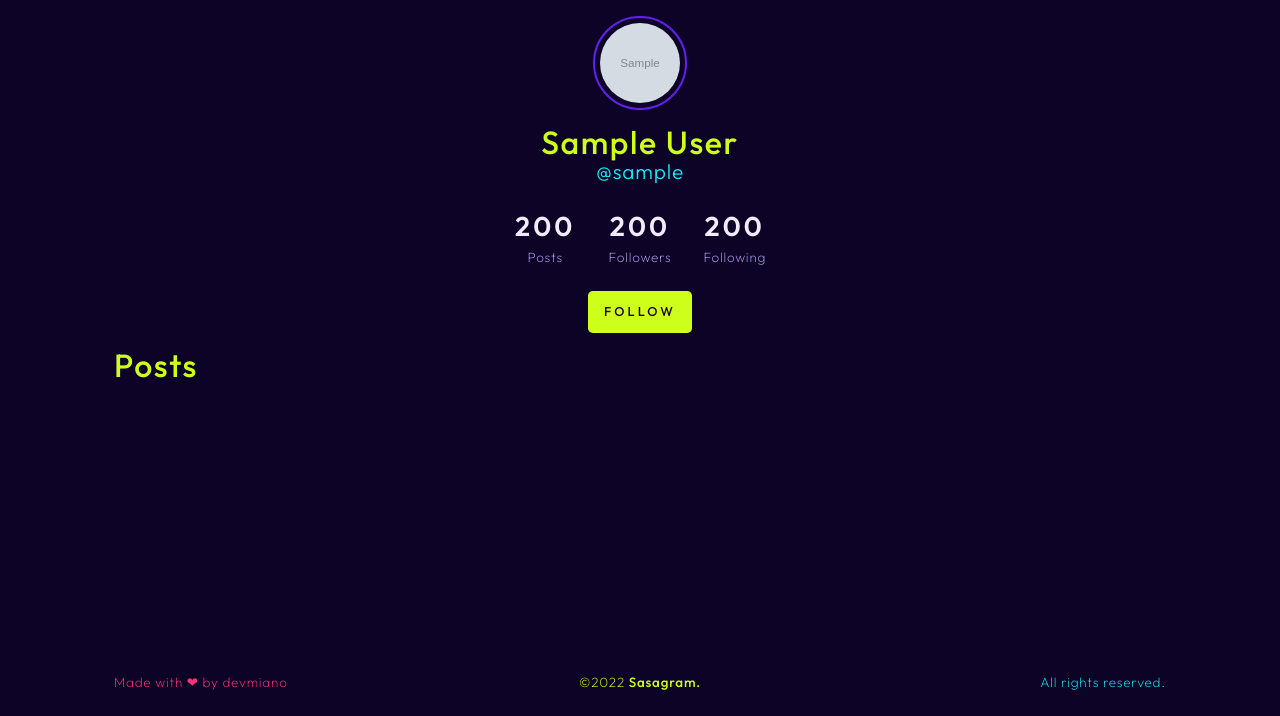
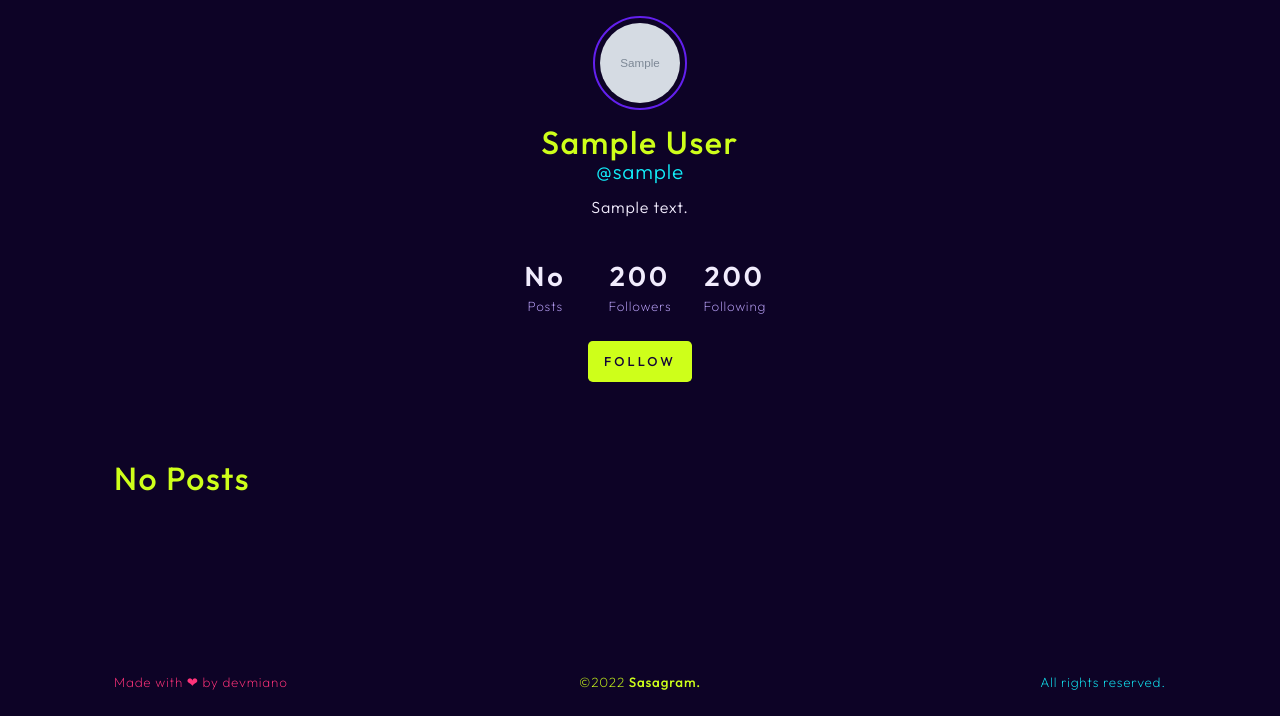
Before and after one commit to devmiano/sasagram, a Django app: a page that uses gram/templates/gram/profile/profile.html in a window 1280 px wide. Shown: the part 84-800 px from the top of the page. Run offline with Django 4.2, Linux system fonts and the light colour scheme; a user stored in the database is signed in; tables that the repository leaves empty hold one stand-in row (values such as "Sample post"); grey boxes marked "Sample" are stand-in pictures; some web fonts are replaced.

Commit message:
added and styled the profile posts content

```diff
--- a/gram/static/gram/css/global.css
+++ b/gram/static/gram/css/global.css
@@ -1019,6 +1019,15 @@
   margin-top: -0.8rem;
 }
 
+#profile .banner .info .bio {
+  font-size: 1rem;
+  font-weight: 300;
+  font-family: "Outfit", sans-serif;
+  letter-spacing: 0.05rem;
+  color: #F1ECFD;
+  margin: 0.8rem 0;
+}
+
 #profile .banner .stats {
   gap: 2rem;
   margin: 1.5rem 0;
@@ -1074,3 +1083,33 @@
   color: #12ECF8;
   background: #FF337A;
 }
+
+#profile .grams {
+  padding: 4rem 0;
+}
+
+#profile .grams .gram {
+  width: 100%;
+  gap: 0.5rem;
+  display: grid;
+  grid-auto-rows: 1fr;
+  grid-template-columns: repeat(3, minmax(0, 1fr));
+}
+
+#profile .grams .gram .link {
+  width: 100%;
+  height: 320px;
+  text-decoration: none;
+}
+
+#profile .grams .gram .link .photo {
+  width: 100%;
+  height: 100%;
+  background-size: cover;
+  background-repeat: no-repeat;
+  background-attachment: fixed;
+  background-position: center center;
+  overflow: hidden;
+  object-fit: cover;
+  border-radius: 0.4rem;
+}
--- a/gram/static/gram/sass/partials/_profile.scss
+++ b/gram/static/gram/sass/partials/_profile.scss
@@ -38,6 +38,12 @@
 				color: $sasa-200;
 				margin-top: -0.8rem;
 			}
+
+			.bio {
+				@include text;
+				color: $ash-100;
+				margin: 0.8rem 0;
+			}
 		}
 
 		.stats {
@@ -52,7 +58,6 @@
 					color: $ash-100;
 					font-weight: 600;
 					@include subtitle;
-
 				}
 
 				.text {
@@ -63,11 +68,35 @@
 		}
 
 		.cta {
-
 			.btn {
 				align-items: center;
 				@include btn;
 			}
 		}
 	}
+
+	.grams {
+		padding: 4rem 0;
+
+		.gram {
+			width: 100%;
+			gap: 0.5rem;
+			@include grid-three;
+
+			.link {
+				width: 100%;
+				height: 320px;
+				@include link;
+
+				.photo {
+					width: 100%;
+					height: 100%;
+					@include image;
+					overflow: hidden;
+					object-fit: cover;
+					border-radius: 0.4rem;
 				}
+			}
+		}
+	}
+}
--- a/gram/templates/gram/profile/profile.html
+++ b/gram/templates/gram/profile/profile.html
@@ -11,13 +11,24 @@
 				/>
 			</div>
 			<div class="info">
-				<h5 class="title">{{user_profile.firstname}} {{user_profile.lastname}}</h5>
+				<h5 class="title">
+					{{user_profile.firstname}} {{user_profile.lastname}}
+				</h5>
 				<p class="username">@{{user_profile.user.username}}</p>
+				<p class="bio">{{user_profile.bio}}</p>
 			</div>
 			<div class="stats">
 				<div class="stat">
-					<p class="count">200</p>
+					{% if total_grams == 0 %}
+					<p class="count">No</p>
 					<p class="text">Posts</p>
+					{% elif total_grams == 1 %}
+					<p class="count">{{total_grams}}</p>
+					<p class="text">Post</p>
+					{% else %}
+					<p class="count">{{total_grams}}</p>
+					<p class="text">Posts</p>
+					{% endif %}
 				</div>
 				<div class="stat">
 					<p class="count">200</p>
@@ -32,8 +43,18 @@
 				<button class="btn">Follow</button>
 			</div>
 		</div>
-		<div class="content">
-			<h1 class="title">Posts</h1>
+		<div class="grams">
+			{% if user_grams %}
+			<div class="gram">
+				{% for gram in user_grams %}
+				<a class="link" href="#">
+					<img class="photo" src="{{gram.photo.url}}" alt="{{gram.title}}" />
+				</a>
+				{% endfor %}
+			</div>
+			{% else %}
+			<p class="title">No Posts</p>
+			{% endif %}
 		</div>
 	</section>
 </main>
```
Lines whose indentation alone changed are shown as unchanged.
